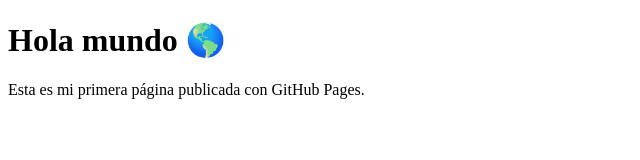
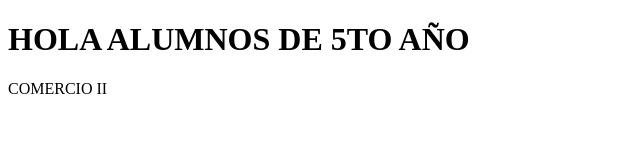
Before and after one commit to melimoreno320-create/web-, a plain HTML site: page index.html in a window 1280 px wide. Shown: the whole page, without its empty margins (0-640 px from the left). Drawn offline with Linux system fonts and the light colour scheme.

Commit message:
Update index.html

```diff
--- a/index.html
+++ b/index.html
@@ -6,7 +6,7 @@
     <title>Mi primera página en GitHub</title>
 </head>
 <body>
-    <h1>Hola mundo 🌎</h1>
-    <p>Esta es mi primera página publicada con GitHub Pages.</p>
+    <h1>HOLA ALUMNOS DE 5TO AÑO</h1>
+    <p>COMERCIO II</p>
 </body>
 </html>
```
